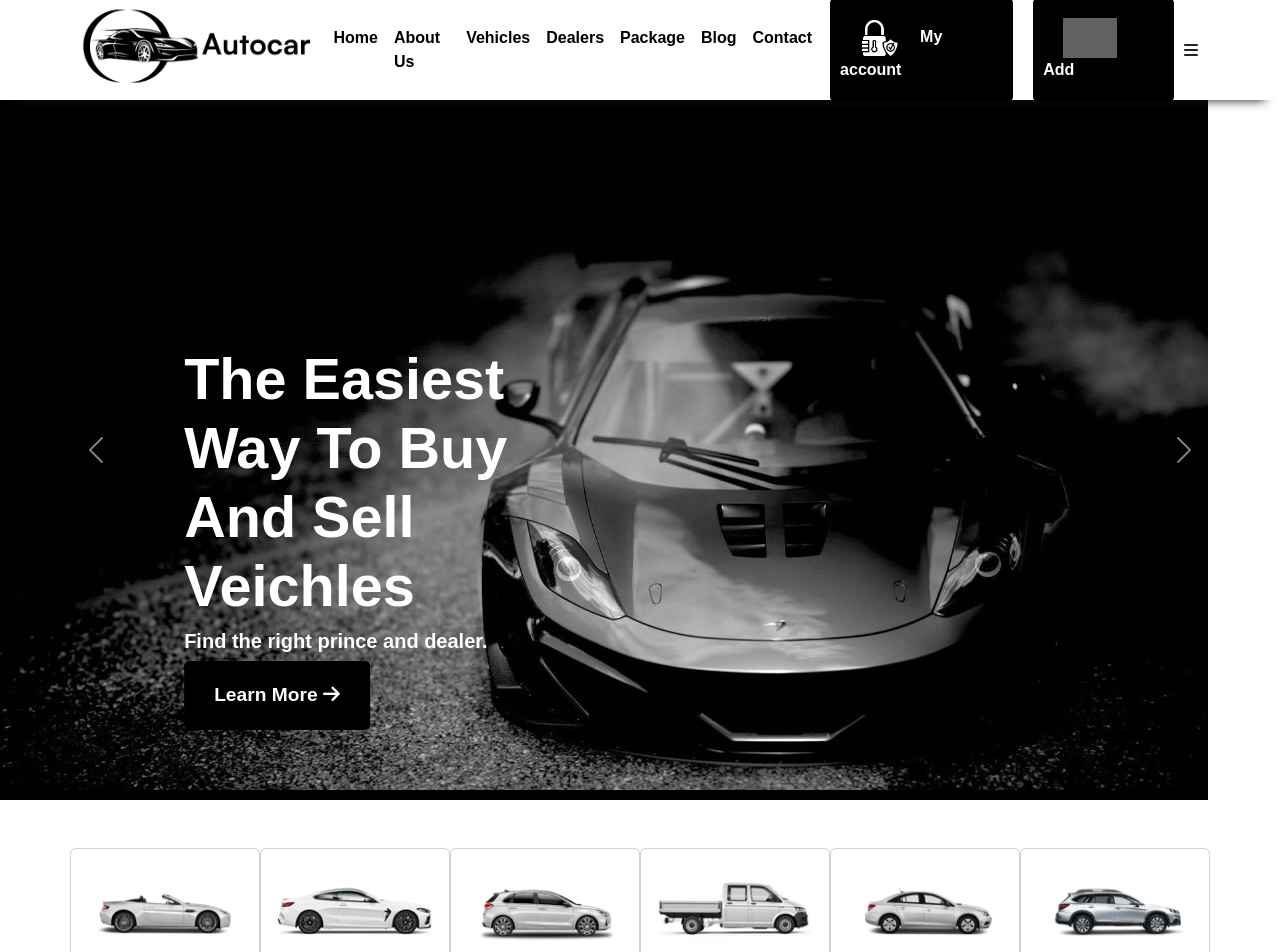
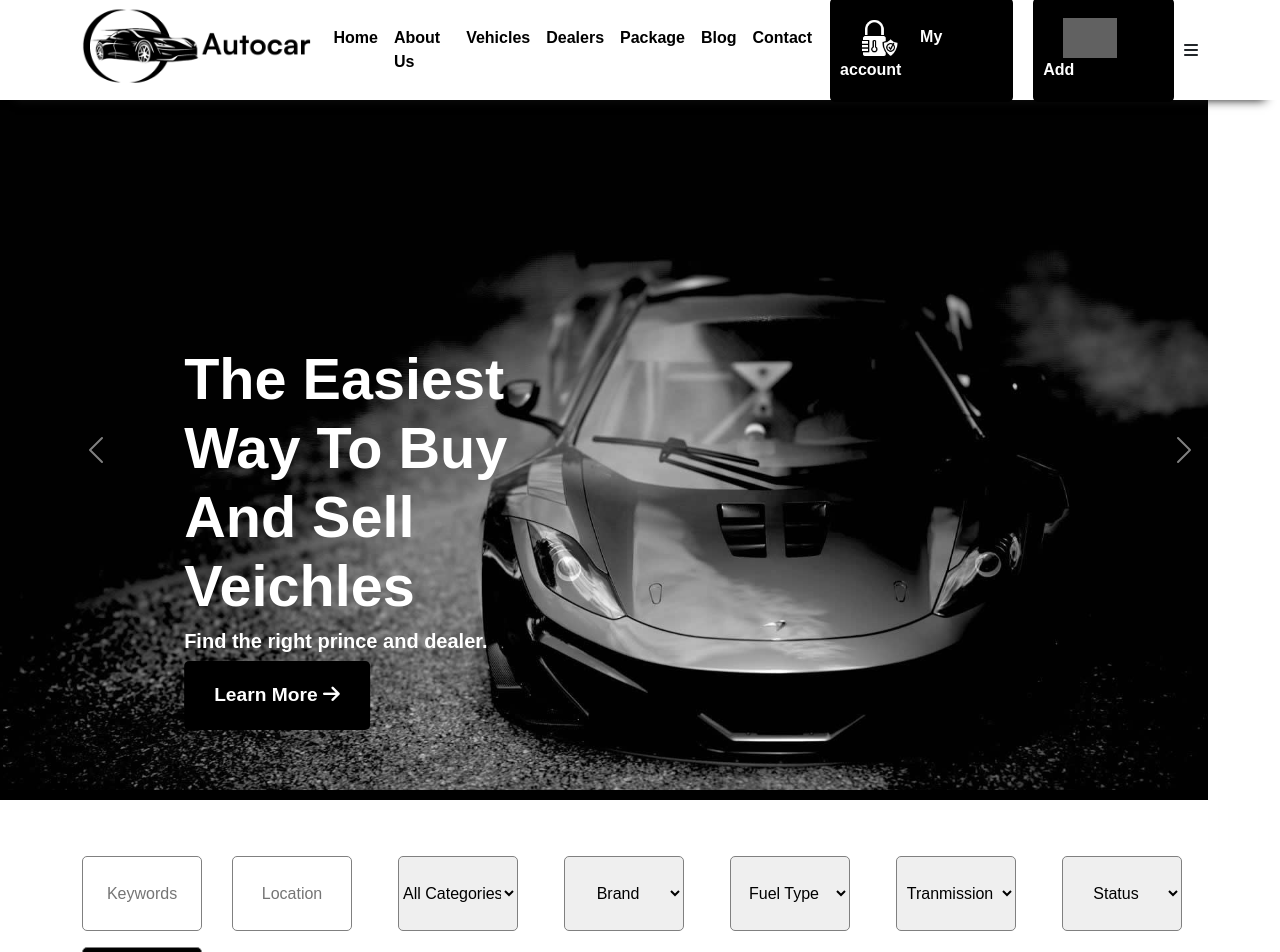
Before and after one commit to mekkiouertani/proj-html-vuejs, a Vue app: page / in a window 1280 px wide. Shown: the top 952 px of the page. Built offline with nearby package versions, Linux system fonts and the light colour scheme; grey boxes are pictures that could not be loaded; a web font is replaced by a local one.

Commit message:
added content to first main section

```diff
--- a/src/components/MainChilds/SearchMain.vue
+++ b/src/components/MainChilds/CardTopMain.vue
@@ -13,7 +13,7 @@
 
 <script>
 export default {
-  name: "SearchMain",
+  name: "CardTopMain",
   props: {
     img: String,
     title: String,
--- a/src/components/MainComponent.vue
+++ b/src/components/MainComponent.vue
@@ -1,7 +1,38 @@
 <template>
   <div class="container mt-5">
-    <div class="row">
-      <SearchMain
+    <!-- SELECT OPTIONS -->
+    <div class="d-flex flex-wrap w-100 justify-content-between">
+      <input
+        type="text"
+        class="text-secondary text-center my-2"
+        placeholder="Keywords"
+      />
+      <input
+        type="text"
+        class="text-secondary text-center mx-3 my-2"
+        placeholder="Location"
+      />
+      <select
+        class="mx-3 my-2 text-center"
+        name="top-main-search"
+        id="top-main-search"
+        v-for="(select, index) in store.topMainSelect"
+        :key="index"
+      >
+        <option :value="select.title">{{ select.title }}</option>
+        <option
+          :value="options"
+          v-for="(options, index) in store.topMainSelect[index].options"
+        >
+          {{ options }}
+        </option>
+      </select>
+      <button class="my-2 bg-black text-white">Search</button>
+    </div>
+    <!-- END SELECT OPTIONS -->
+    <!-- CARD -->
+    <div class="row mt-5">
+      <CardTopMain
         class="col-12 col-md-4 col-lg-2"
         v-for="car in store.cardSearchMain"
         :title="car.name"
@@ -9,16 +40,17 @@
         :listings="car.listings"
       />
     </div>
+    <!-- END CARD -->
   </div>
 </template>
 
 <script>
 import { store } from "../data/store.js";
-import SearchMain from "./MainChilds/SearchMain.vue";
+import CardTopMain from "./MainChilds/CardTopMain.vue";
 
 export default {
   name: "MainComponent",
-  components: { SearchMain },
+  components: { CardTopMain },
   data() {
     return {
       store,
@@ -27,4 +59,21 @@
 };
 </script>
 
-<style lang="scss" scoped></style>
+<style lang="scss" scoped>
+span {
+  background-color: red;
+}
+
+input {
+  display: inline-block !important;
+}
+
+select,
+input,
+button {
+  border: 1px solid grey;
+  width: 120px;
+  height: 75px;
+  border-radius: 5px;
+}
+</style>
--- a/src/data/store.js
+++ b/src/data/store.js
@@ -111,4 +111,36 @@
       listings: 3,
     },
   ],
+  topMainSelect: [
+    {
+      title: "All Categories",
+      options: ["Cabrio", "Coupe", "Hatchback", "Pick Up", "Sedan", "Suv"],
+    },
+    {
+      title: "Brand",
+      options: [
+        "Audi",
+        "BMW",
+        "Ford",
+        "Hyndai",
+        "Opel",
+        "Seat",
+        "Skoda",
+        "Toyota",
+        "Volswagen",
+      ],
+    },
+    {
+      title: "Fuel Type",
+      options: ["Diesel", "Electric", "Gasoline", "LPG"],
+    },
+    {
+      title: "Tranmission",
+      options: ["Automatic", "Manual", "Semiautomatic", "Touch"],
+    },
+    {
+      title: "Status",
+      options: ["2nd Hand", "By Owner", "From the Gallery", "New"],
+    },
+  ],
 });
```
